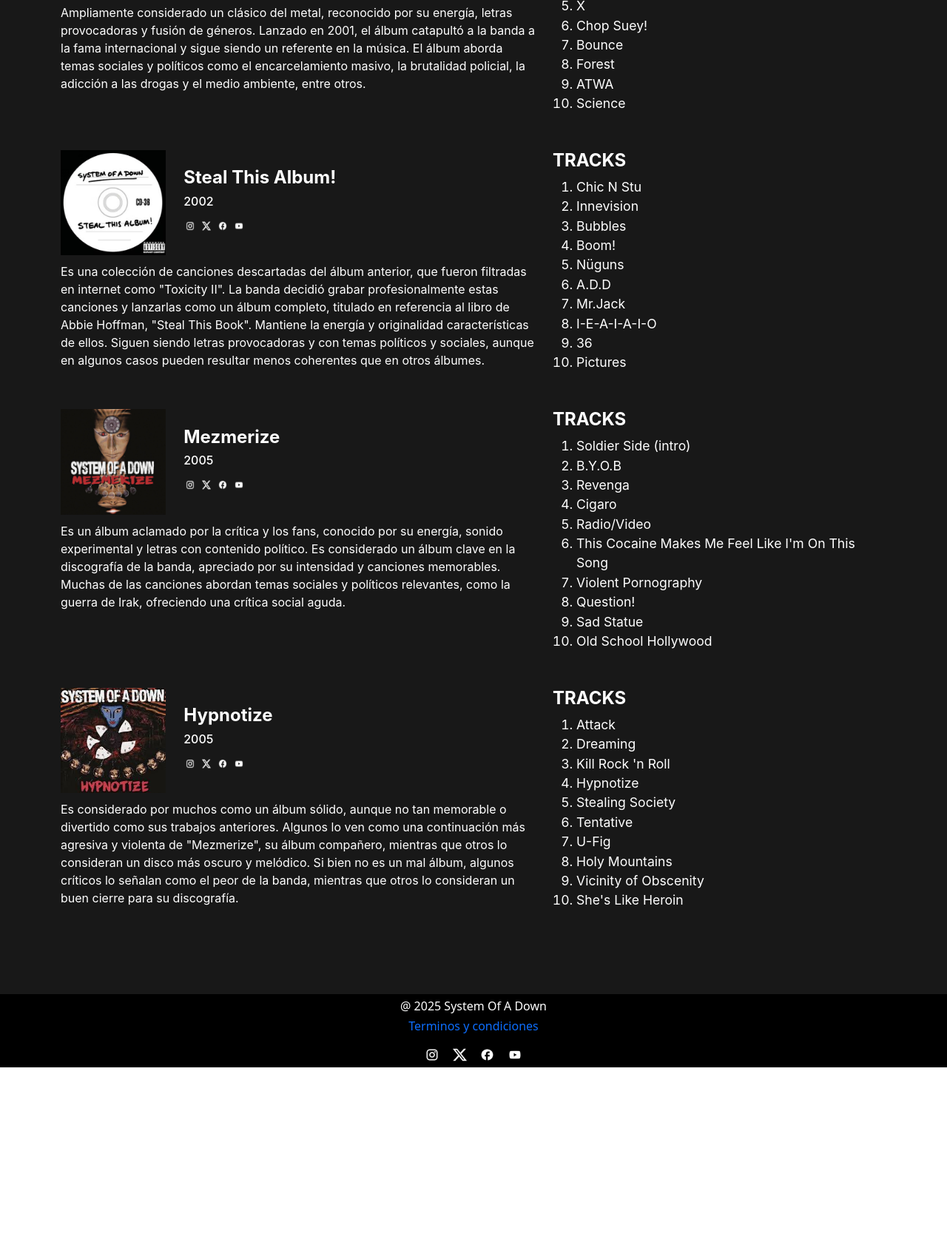
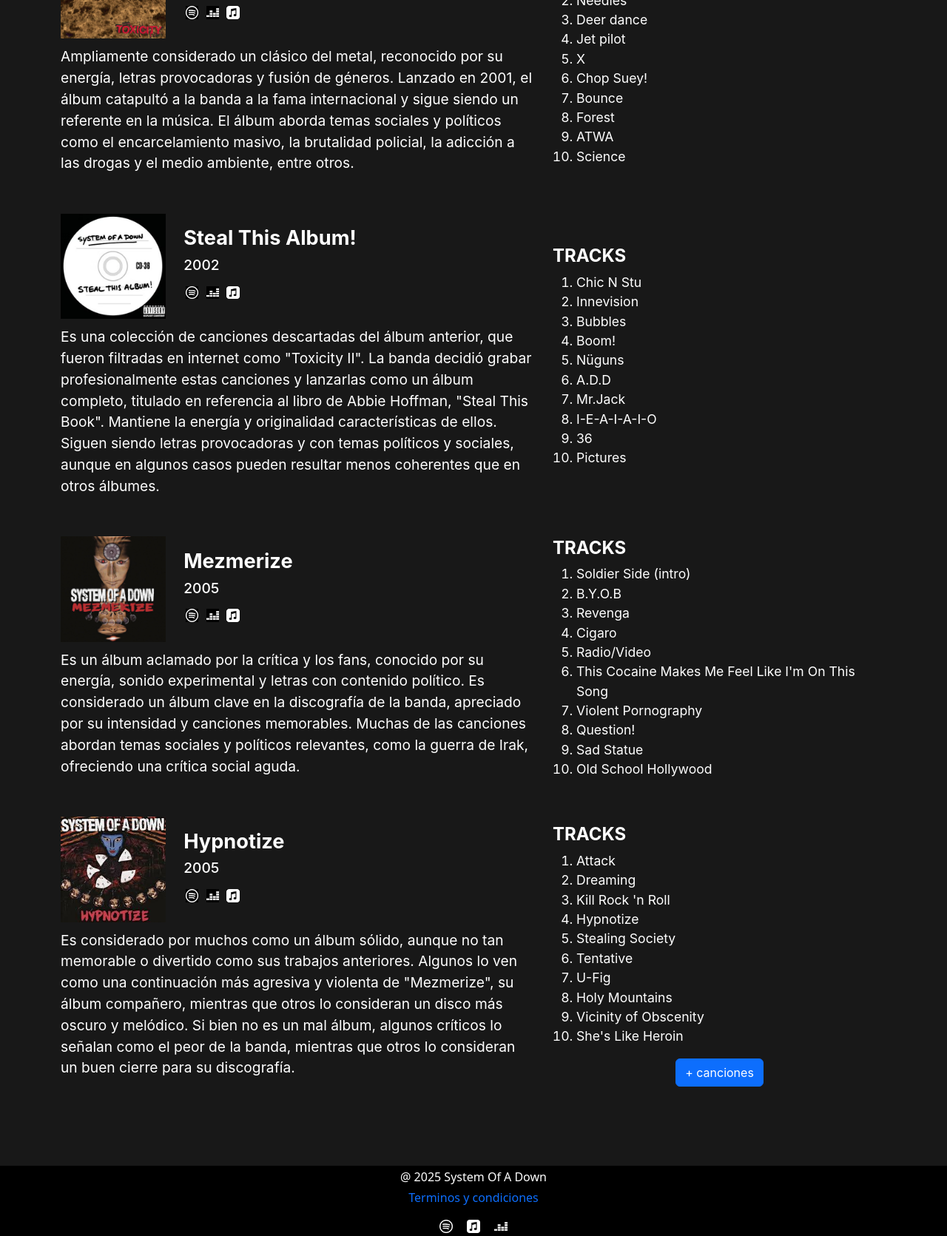
Before and after one commit to abriltedesco/PaginaSOAD, a plain HTML site: page albumes.html in a window 1280 px wide. Shown: the part 647-2318 px from the top of the page at 74% size. Before the commit the page ends 2090 px from the top, so only its background shows below. Drawn offline with nearby package versions, Linux system fonts and the light colour scheme.

Commit message:
Add files via upload

```diff
--- a/albumes.css
+++ b/albumes.css
@@ -95,12 +95,12 @@
 }
 
 .descAlbum h2{
-    font-size: 1.5rem;
+    font-size: 1.7rem;
     font-weight: 700;
 }
 
 .descAlbum h4{
-    font-size: 1rem;
+    font-size: 1.2rem;
 }
 
 .contenedorAlbum{
@@ -115,7 +115,8 @@
 .cancionesDelAlbum{
     margin-top: 0.5%;
     margin-bottom: 0.5%;
-    padding-left: 3%;
+    padding-left: 10%;
+    align-content: center;
 }
 
 .presentacionAlbum img{
@@ -133,9 +134,13 @@
     margin-top:5%;
 }
 
+.info p{
+    font-size: 1.2rem;
+}
+
 .contenedorIconos img{
-    width: 5%;
-    height: 5%;
+    width: 7%;
+    height: 7%;
     margin-left: 1%;
     margin-right: 1%;
 }
--- a/albumes.html
+++ b/albumes.html
@@ -53,10 +53,9 @@
                             <h2>System Of A Down</h2>
                             <h4>1998 (debut)</h>
                             <div class="contenedorIconos">
-                                <a href="https://www.instagram.com/systemofadown/" target="_blank" rel="noopener noreferrer"><img class="img-fluid iconosFooter" src="ig.png"/></a>
-                                <a href="https://x.com/systemofadown" target="_blank" rel="noopener noreferrer"><img class="img-fluid iconosFooter" src="tw.png"/></a>
-                                <a href="https://www.facebook.com/systemofadown" target="_blank" rel="noopener noreferrer"><img class="img-fluid iconosFooter" src="facebook.png"/></a>
-                                <a href="https://www.youtube.com/@systemofadown" target="_blank" rel="noopener noreferrer"><img class="img-fluid iconosFooter" src="yt.png"/></a>
+                                <a href="https://open.spotify.com/intl-es/album/1GIv3kOvMfS5xGh6hNs0kb?si=GlnmdZYbRkG4qY8A_9M0zA" target="_blank" rel="noopener noreferrer"><img class="img-fluid iconosFooter" src="spotify.jpg"/></a>
+                                <a href="https://x.com/systemofadown" target="_blank" rel="noopener noreferrer"><img class="img-fluid iconosFooter" src="deezer.jpg"/></a>
+                                <a href="https://www.facebook.com/systemofadown" target="_blank" rel="noopener noreferrer"><img class="img-fluid iconosFooter" src="appleMusic.jpg"/></a>
                             </div>
                         </div>
                         <div class="info">
@@ -100,10 +99,9 @@
                             <h2>Toxicity</h2>
                             <h4>2001</h>
                             <div class="contenedorIconos">
-                                <a href="https://www.instagram.com/systemofadown/" target="_blank" rel="noopener noreferrer"><img class="img-fluid iconosFooter" src="ig.png"/></a>
-                                <a href="https://x.com/systemofadown" target="_blank" rel="noopener noreferrer"><img class="img-fluid iconosFooter" src="tw.png"/></a>
-                                <a href="https://www.facebook.com/systemofadown" target="_blank" rel="noopener noreferrer"><img class="img-fluid iconosFooter" src="facebook.png"/></a>
-                                <a href="https://www.youtube.com/@systemofadown" target="_blank" rel="noopener noreferrer"><img class="img-fluid iconosFooter" src="yt.png"/></a>
+                                <a href="https://open.spotify.com/intl-es/album/6jWde94ln40epKIQCd8XUh?si=RxHGX3x-RLO2emyHyiYnLg" target="_blank" rel="noopener noreferrer"><img class="img-fluid iconosFooter" src="spotify.jpg"/></a>
+                                <a href="https://x.com/systemofadown" target="_blank" rel="noopener noreferrer"><img class="img-fluid iconosFooter" src="deezer.jpg"/></a>
+                                <a href="https://www.facebook.com/systemofadown" target="_blank" rel="noopener noreferrer"><img class="img-fluid iconosFooter" src="appleMusic.jpg"/></a>
                             </div>
                         </div>
                         <div class="info">
@@ -147,10 +145,9 @@
                             <h2>Steal This Album!</h2>
                             <h4>2002</h>
                             <div class="contenedorIconos">
-                                <a href="https://www.instagram.com/systemofadown/" target="_blank" rel="noopener noreferrer"><img class="img-fluid iconosFooter" src="ig.png"/></a>
-                                <a href="https://x.com/systemofadown" target="_blank" rel="noopener noreferrer"><img class="img-fluid iconosFooter" src="tw.png"/></a>
-                                <a href="https://www.facebook.com/systemofadown" target="_blank" rel="noopener noreferrer"><img class="img-fluid iconosFooter" src="facebook.png"/></a>
-                                <a href="https://www.youtube.com/@systemofadown" target="_blank" rel="noopener noreferrer"><img class="img-fluid iconosFooter" src="yt.png"/></a>
+                                <a href="https://open.spotify.com/intl-es/album/6lA1sGw7eCv27bcpd5E0wT?si=QRXkVepWQ7aQydBJzhoq1Q" target="_blank" rel="noopener noreferrer"><img class="img-fluid iconosFooter" src="spotify.jpg"/></a>
+                                <a href="https://x.com/systemofadown" target="_blank" rel="noopener noreferrer"><img class="img-fluid iconosFooter" src="deezer.jpg"/></a>
+                                <a href="https://www.facebook.com/systemofadown" target="_blank" rel="noopener noreferrer"><img class="img-fluid iconosFooter" src="appleMusic.jpg"/></a>
                             </div>
                         </div>
                         <div class="info">
@@ -197,10 +194,9 @@
                             <h2>Mezmerize</h2>
                             <h4>2005</h>
                             <div class="contenedorIconos">
-                                <a href="https://www.instagram.com/systemofadown/" target="_blank" rel="noopener noreferrer"><img class="img-fluid iconosFooter" src="ig.png"/></a>
-                                <a href="https://x.com/systemofadown" target="_blank" rel="noopener noreferrer"><img class="img-fluid iconosFooter" src="tw.png"/></a>
-                                <a href="https://www.facebook.com/systemofadown" target="_blank" rel="noopener noreferrer"><img class="img-fluid iconosFooter" src="facebook.png"/></a>
-                                <a href="https://www.youtube.com/@systemofadown" target="_blank" rel="noopener noreferrer"><img class="img-fluid iconosFooter" src="yt.png"/></a>
+                                <a href="https://open.spotify.com/intl-es/album/0cn6MHyx4YuZauaB7Pb66o?si=510GmnC_SU6m941KNjRY3g" target="_blank" rel="noopener noreferrer"><img class="img-fluid iconosFooter" src="spotify.jpg"/></a>
+                                <a href="https://x.com/systemofadown" target="_blank" rel="noopener noreferrer"><img class="img-fluid iconosFooter" src="deezer.jpg"/></a>
+                                <a href="https://www.facebook.com/systemofadown" target="_blank" rel="noopener noreferrer"><img class="img-fluid iconosFooter" src="appleMusic.jpg"/></a>
                             </div>
                         </div>
                         <div class="info">
@@ -241,10 +237,9 @@
                             <h2>Hypnotize</h2>
                             <h4>2005</h>
                             <div class="contenedorIconos">
-                                <a href="https://www.instagram.com/systemofadown/" target="_blank" rel="noopener noreferrer"><img class="img-fluid iconosFooter" src="ig.png"/></a>
-                                <a href="https://x.com/systemofadown" target="_blank" rel="noopener noreferrer"><img class="img-fluid iconosFooter" src="tw.png"/></a>
-                                <a href="https://www.facebook.com/systemofadown" target="_blank" rel="noopener noreferrer"><img class="img-fluid iconosFooter" src="facebook.png"/></a>
-                                <a href="https://www.youtube.com/@systemofadown" target="_blank" rel="noopener noreferrer"><img class="img-fluid iconosFooter" src="yt.png"/></a>
+                                <a href="https://open.spotify.com/intl-es/album/3QxX3NbWyLlLG6lP1xveL3?si=NmVJ032JQwWe8qgwN6cqIA" target="_blank" rel="noopener noreferrer"><img class="img-fluid iconosFooter" src="spotify.jpg"/></a>
+                                <a href="https://x.com/systemofadown" target="_blank" rel="noopener noreferrer"><img class="img-fluid iconosFooter" src="deezer.jpg"/></a>
+                                <a href="https://www.facebook.com/systemofadown" target="_blank" rel="noopener noreferrer"><img class="img-fluid iconosFooter" src="appleMusic.jpg"/></a>
                             </div>
                         </div>
                         <div class="info">
@@ -275,6 +270,7 @@
                             <li>Soldier Side</li>
                         </div>
                     </ol>
+                    <button class="btn btn-primary"> + canciones </button>
                 </div>
             </div>
 
@@ -291,10 +287,9 @@
                             <a><p class = "h6">@ 2025 System Of A Down</p></a>
                             <a href="https://www.sonymusic.com/privacy-policy/" target="_blank" rel="noopener noreferrer" style="text-decoration: none;"><p class = "h6">Terminos y condiciones</p></a>
                             <div class="contenedorIconosFooter">
-                                <a href="https://www.instagram.com/systemofadown/" target="_blank" rel="noopener noreferrer"><img class="img-fluid iconosFooter" src="ig.png"/></a>
-                                <a href="https://x.com/systemofadown" target="_blank" rel="noopener noreferrer"><img class="img-fluid iconosFooter" src="tw.png"/></a>
-                                <a href="https://www.facebook.com/systemofadown" target="_blank" rel="noopener noreferrer"><img class="img-fluid iconosFooter" src="facebook.png"/></a>
-                                <a href="https://www.youtube.com/@systemofadown" target="_blank" rel="noopener noreferrer"><img class="img-fluid iconosFooter" src="yt.png"/></a>
+                                <a href="https://open.spotify.com/intl-es/album/6jWde94ln40epKIQCd8XUh?si=RxHGX3x-RLO2emyHyiYnLg" target="_blank" rel="noopener noreferrer"><img class="img-fluid iconosFooter" src="spotify.jpg"/></a>
+                                <a href="https://x.com/systemofadown" target="_blank" rel="noopener noreferrer"><img class="img-fluid iconosFooter" src="appleMusic.jpg"/></a>
+                                <a href="https://www.facebook.com/systemofadown" target="_blank" rel="noopener noreferrer"><img class="img-fluid iconosFooter" src="deezer.jpg"/></a>
                             </div>
                     </div>
                 </div>
```
Also changed, not shown: appleMusic.jpg (added), deezer.jpg (added), spotify.jpg (added).
